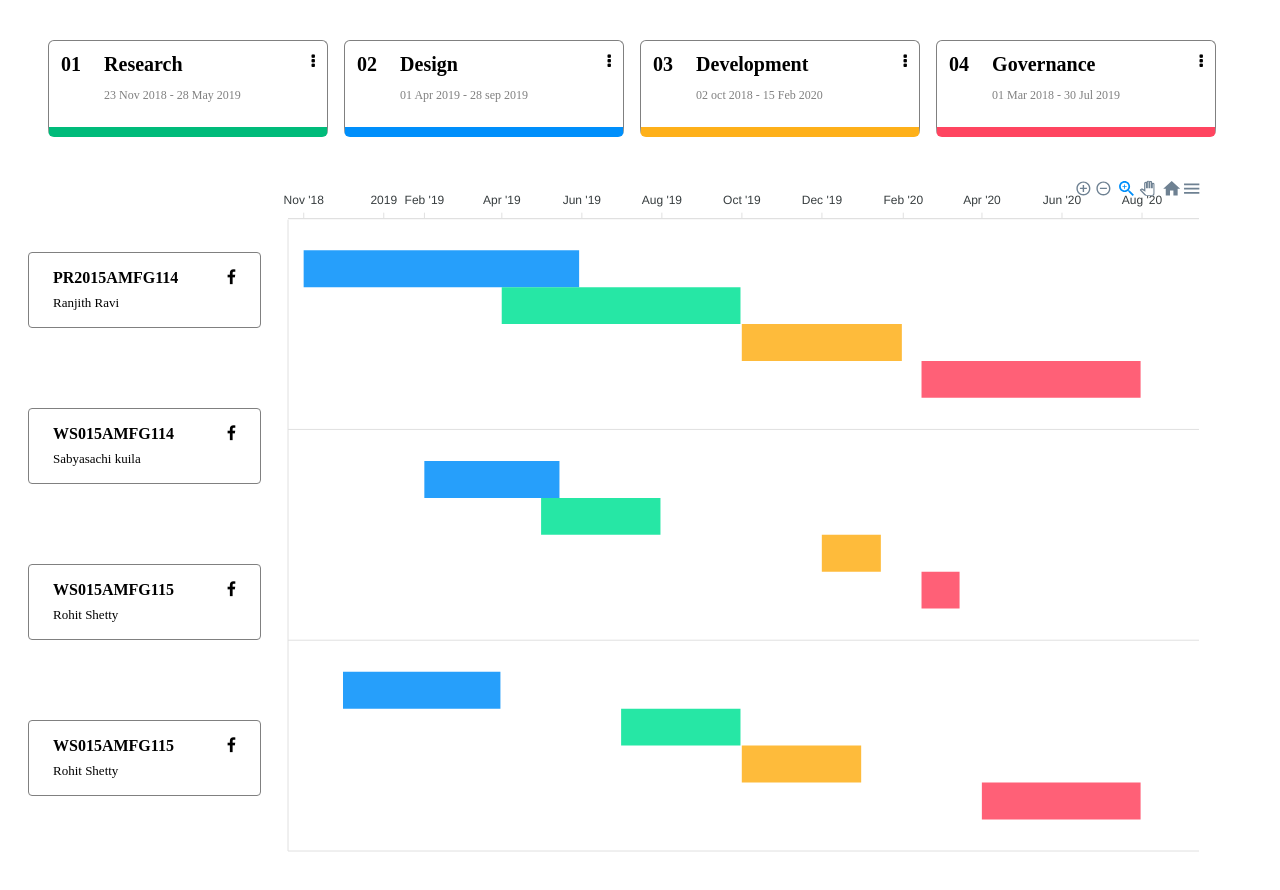
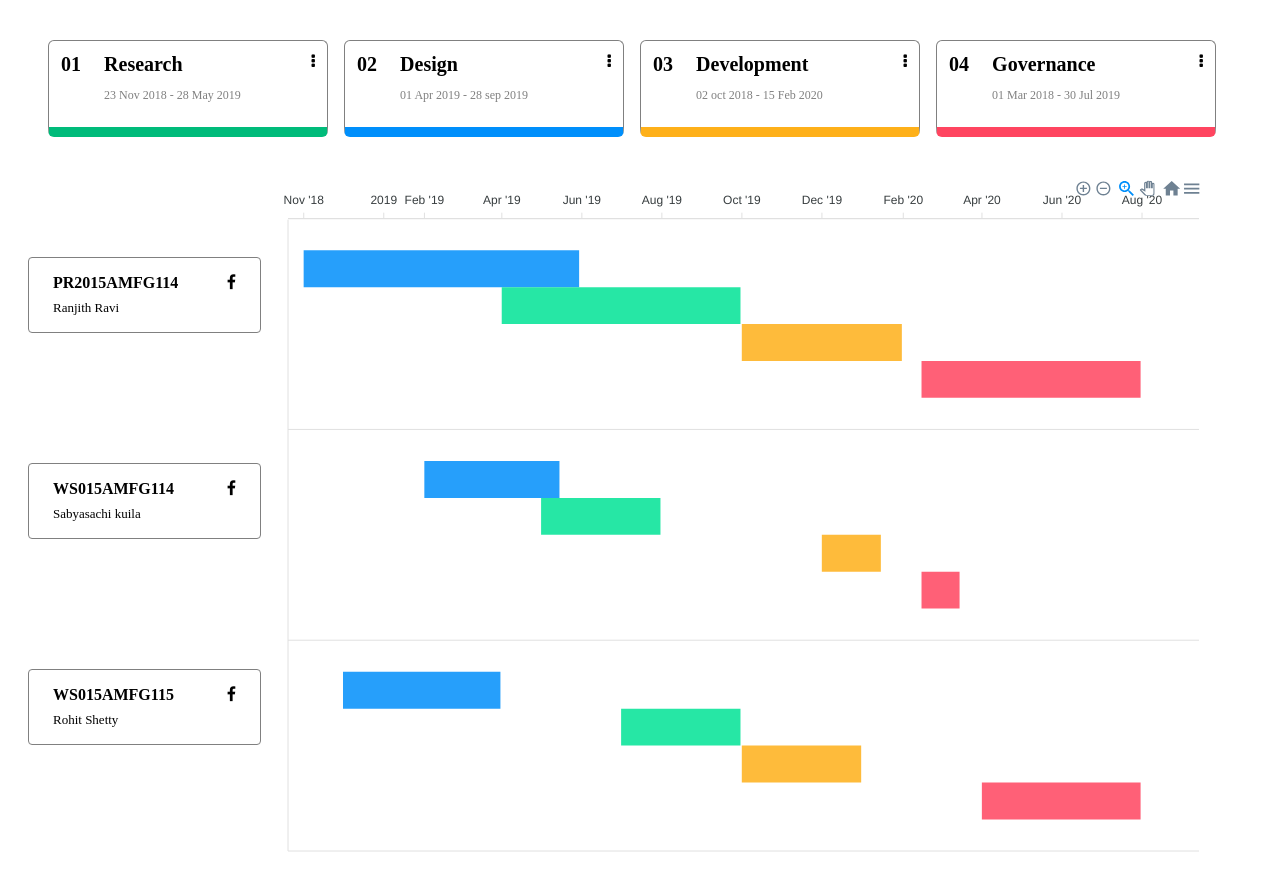
Before and after one commit to charan1922/poc, a React (Create React App) app: page / in a window 1280 px wide. Shown: the top 890 px of the page. Built offline with nearby package versions, Linux system fonts and the light colour scheme.

Commit message:
remove styles

```diff
--- a/src/App.js
+++ b/src/App.js
@@ -260,7 +260,7 @@ class App extends React.Component {
                 <i class="fa fa-facebook"></i>
               </div>
             </div>
-            <div class="employee-name">
+            {/* <div class="employee-name">
               <div class="id">
                 <h4>ws015amfg115</h4>
                 <p>Rohit Shetty</p>
@@ -268,7 +268,7 @@ class App extends React.Component {
               <div class="info">
                 <i class="fa fa-facebook"></i>
               </div>
-            </div>
+            </div> */}
           </div>
           <div id="chart">
             <ReactApexChart options={this.state.options} series={this.state.series} type="rangeBar" height="700" />
--- a/src/style.scss
+++ b/src/style.scss
@@ -49,8 +49,8 @@
                 border-radius: 4px;
                 padding: 16px 24px;
                 margin-left: 20px;
-                margin-top: 75px;
-                margin-bottom: 80px;
+                margin-top: 80px;
+                margin-bottom: 130px;
                 .id{
                   h4{
                     margin: 0;
```
